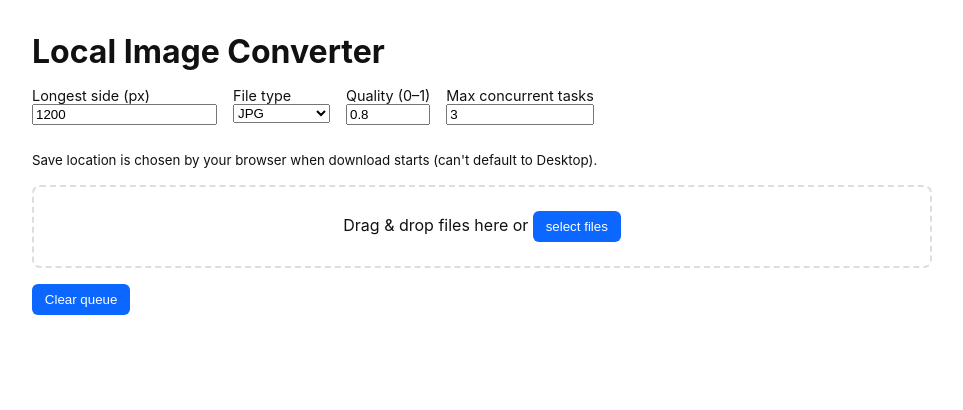
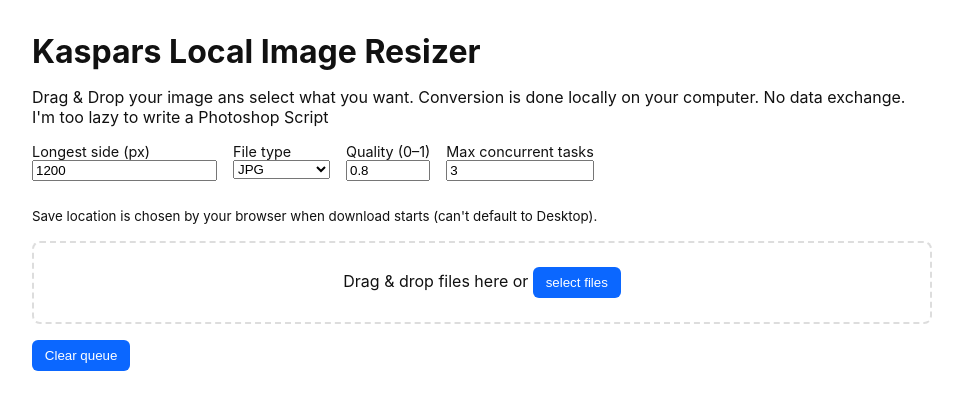
Before and after one commit to kaspar-allenbach/image-resizer, a website built with Vite: page index.html in a window 1280 px wide. Shown: the whole page, without its empty margins (158-1121 px from the left). Built offline with nearby package versions, Linux system fonts and the light colour scheme.

Commit message:
Update index.html

```diff
--- a/index.html
+++ b/index.html
@@ -3,12 +3,13 @@
 <head>
   <meta charset="utf-8" />
   <meta name="viewport" content="width=device-width,initial-scale=1" />
-  <title>Local Image Converter</title>
+  <title>Kaspars Local Image Resizer</title>
   <link rel="stylesheet" href="/src/styles.css" />
 </head>
 <body>
   <main class="container">
-    <h1>Local Image Converter</h1>
+    <h1>Kaspars Local Image Resizer</h1>
+    <p>Drag & Drop your image ans select what you want. Conversion is done locally on your computer. No data exchange. I'm too lazy to write a Photoshop Script</p>
 
     <section class="controls">
       <label>Longest side (px)
```
